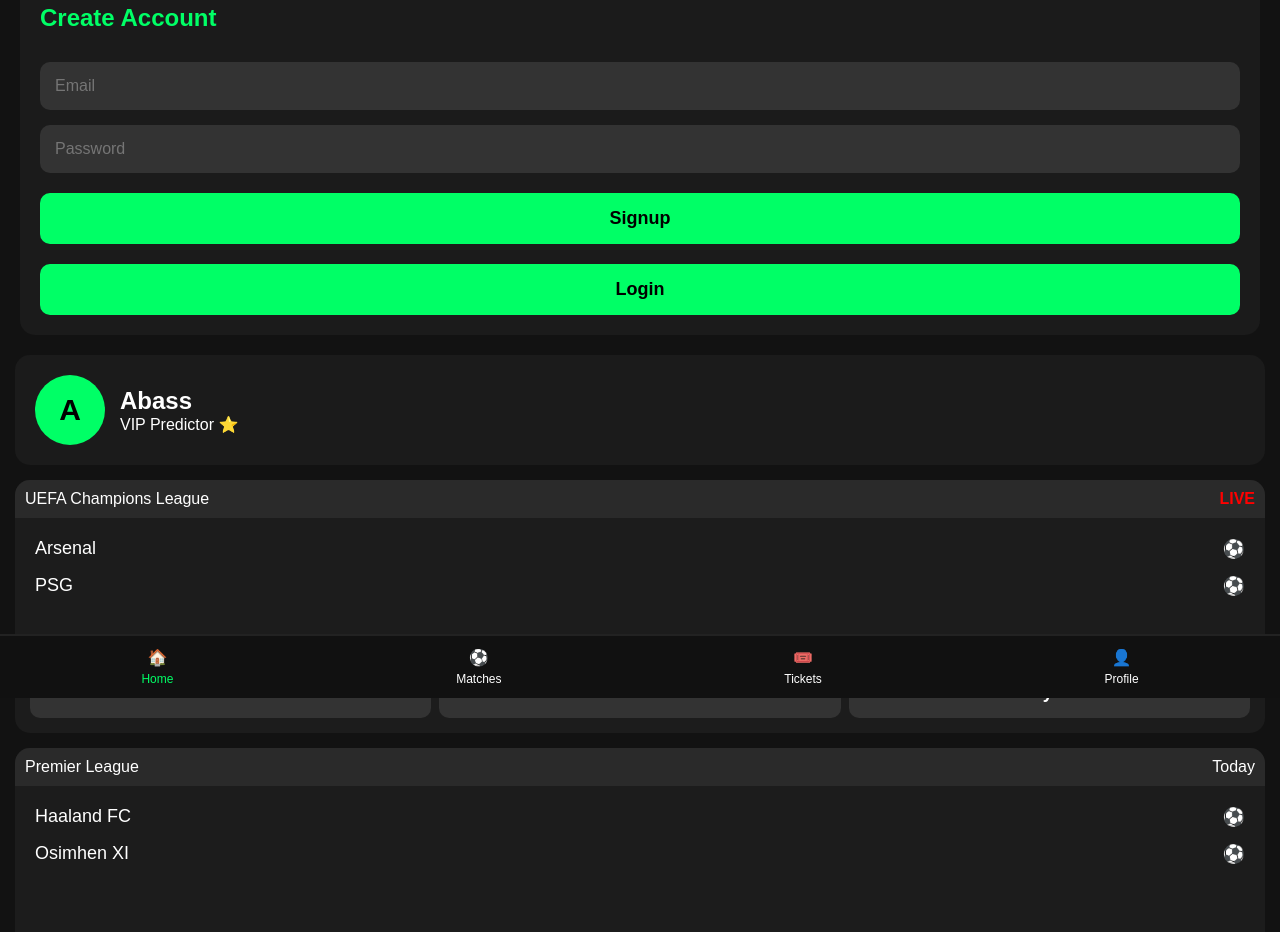
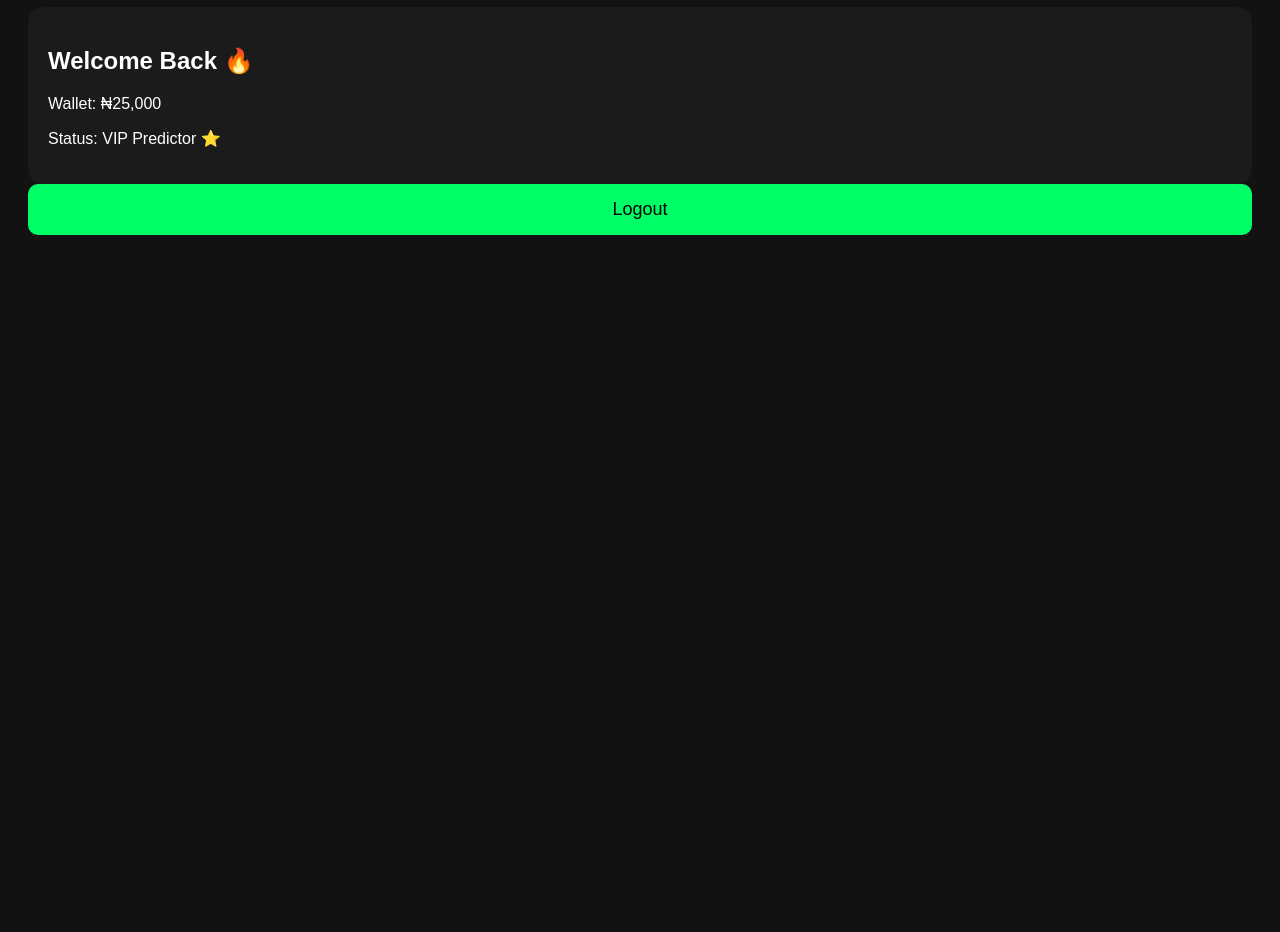
Before and after one commit to oyin8040/backend-app, a website: page public/index.html in a window 1280 px wide. Shown: the part 102-1034 px from the top of the page. After the commit the page ends 800 px from the top, so only its background shows below. Drawn offline with Linux system fonts and the light colour scheme.

Commit message:
Update index.html

```diff
--- a/public/index.html
+++ b/public/index.html
@@ -5,189 +5,32 @@
 <meta charset="UTF-8">
 <meta name="viewport" content="width=device-width, initial-scale=1.0">
 
-<title>ArenaBet</title>
+<title>Dashboard</title>
 
 <style>
-
-*{
-    margin:0;
-    padding:0;
-    box-sizing:border-box;
-}
 
 body{
     background:#121212;
     color:white;
     font-family:Arial;
-    padding-bottom:90px;
+    padding:20px;
 }
 
-/* HEADER */
-
-.header{
-    background:#111;
-    padding:15px;
-    display:flex;
-    justify-content:space-between;
-    align-items:center;
-    border-bottom:2px solid #222;
-}
-
-.logo{
-    color:#00ff66;
-    font-size:28px;
-    font-weight:bold;
-}
-
-.wallet{
-    background:#00ff66;
-    color:black;
-    padding:8px 15px;
-    border-radius:20px;
-    font-weight:bold;
-}
-
-/* AUTH */
-
-.auth-box{
+.card{
     background:#1b1b1b;
-    margin:20px;
     padding:20px;
     border-radius:15px;
-}
-
-.auth-box h2{
-    margin-bottom:15px;
-    color:#00ff66;
-}
-
-input{
-    width:100%;
-    padding:15px;
-    margin-top:15px;
-    border:none;
-    border-radius:10px;
-    background:#333;
-    color:white;
-    font-size:16px;
+    margin-top:20px;
 }
 
 button{
+    padding:15px;
     width:100%;
-    padding:15px;
-    margin-top:20px;
     border:none;
     border-radius:10px;
     background:#00ff66;
     color:black;
     font-size:18px;
-    font-weight:bold;
-}
-
-/* MATCHES */
-
-.match{
-    background:#1c1c1c;
-    margin:15px;
-    border-radius:15px;
-    overflow:hidden;
-}
-
-.match-header{
-    background:#2a2a2a;
-    padding:10px;
-    display:flex;
-    justify-content:space-between;
-}
-
-.live{
-    color:red;
-    font-weight:bold;
-}
-
-.teams{
-    padding:20px;
-}
-
-.team-row{
-    display:flex;
-    justify-content:space-between;
-    margin-bottom:15px;
-    font-size:18px;
-}
-
-.odds{
-    display:flex;
-    gap:8px;
-    padding:15px;
-}
-
-.odd-btn{
-    flex:1;
-    background:#333;
-    border:none;
-    color:white;
-    padding:15px;
-    border-radius:10px;
-}
-
-.odd-btn:hover{
-    background:#00aa44;
-}
-
-/* PROFILE */
-
-.profile{
-    background:#1b1b1b;
-    margin:15px;
-    padding:20px;
-    border-radius:15px;
-}
-
-.profile-top{
-    display:flex;
-    align-items:center;
-    gap:15px;
-}
-
-.avatar{
-    width:70px;
-    height:70px;
-    border-radius:50%;
-    background:#00ff66;
-    color:black;
-    display:flex;
-    justify-content:center;
-    align-items:center;
-    font-size:30px;
-    font-weight:bold;
-}
-
-/* NAVIGATION */
-
-.bottom-nav{
-    position:fixed;
-    bottom:0;
-    width:100%;
-    background:#111;
-    display:flex;
-    justify-content:space-around;
-    padding:12px 0;
-    border-top:2px solid #222;
-}
-
-.nav-item{
-    text-align:center;
-    color:white;
-}
-
-.nav-item p{
-    font-size:12px;
-    margin-top:5px;
-}
-
-.active{
-    color:#00ff66;
 }
 
 </style>
@@ -196,254 +39,37 @@
 
 <body>
 
-<!-- HEADER -->
+<h1>⚽ ArenaBet Dashboard</h1>
 
-<div class="header">
+<div class="card">
 
-<div class="logo">
-ArenaBet
-</div>
+<h2>Welcome Back 🔥</h2>
 
-<div class="wallet">
-₦25,000
-</div>
+<p id="userEmail"></p>
+
+<p>Wallet: ₦25,000</p>
+
+<p>Status: VIP Predictor ⭐</p>
 
 </div>
 
-<!-- SIGNUP -->
-
-<div class="auth-box">
-
-<h2>Create Account</h2>
-
-<input type="email" id="email" placeholder="Email">
-
-<input type="password" id="password" placeholder="Password">
-
-<button onclick="signup()">
-Signup
+<button onclick="logout()">
+Logout
 </button>
-
-<button onclick="login()">
-Login
-</button>
-
-</div>
-
-<!-- PROFILE -->
-
-<div class="profile">
-
-<div class="profile-top">
-
-<div class="avatar">
-A
-</div>
-
-<div>
-<h2>Abass</h2>
-<p>VIP Predictor ⭐</p>
-</div>
-
-</div>
-
-</div>
-
-<!-- MATCHES -->
-
-<div class="match">
-
-<div class="match-header">
-
-<span>UEFA Champions League</span>
-
-<span class="live">
-LIVE
-</span>
-
-</div>
-
-<div class="teams">
-
-<div class="team-row">
-<span>Arsenal</span>
-<span>⚽</span>
-</div>
-
-<div class="team-row">
-<span>PSG</span>
-<span>⚽</span>
-</div>
-
-</div>
-
-<div class="odds">
-
-<button class="odd-btn">
-Home 2.10
-</button>
-
-<button class="odd-btn">
-Draw 3.50
-</button>
-
-<button class="odd-btn">
-Away 2.80
-</button>
-
-</div>
-
-</div>
-
-<div class="match">
-
-<div class="match-header">
-
-<span>Premier League</span>
-
-<span>
-Today
-</span>
-
-</div>
-
-<div class="teams">
-
-<div class="team-row">
-<span>Haaland FC</span>
-<span>⚽</span>
-</div>
-
-<div class="team-row">
-<span>Osimhen XI</span>
-<span>⚽</span>
-</div>
-
-</div>
-
-<div class="odds">
-
-<button class="odd-btn">
-Home 1.90
-</button>
-
-<button class="odd-btn">
-Draw 3.00
-</button>
-
-<button class="odd-btn">
-Away 2.50
-</button>
-
-</div>
-
-</div>
-
-<!-- NAVIGATION -->
-
-<div class="bottom-nav">
-
-<div class="nav-item active">
-🏠
-<p>Home</p>
-</div>
-
-<div class="nav-item">
-⚽
-<p>Matches</p>
-</div>
-
-<div class="nav-item">
-🎟️
-<p>Tickets</p>
-</div>
-
-<div class="nav-item">
-👤
-<p>Profile</p>
-</div>
-
-</div>
-
-<!-- FIREBASE -->
-
-<script src="https://www.gstatic.com/firebasejs/10.12.2/firebase-app-compat.js"></script>
-
-<script src="https://www.gstatic.com/firebasejs/10.12.2/firebase-auth-compat.js"></script>
 
 <script>
 
-const firebaseConfig = {
+const email = localStorage.getItem("userEmail");
 
-  apiKey: "AIzaSyDsdGQL-FYLsQdQipQPa8M0BCb0SHg4UTY",
+document.getElementById("userEmail").innerText = email;
 
-  authDomain: "gen-lang-client-0173296700.firebaseapp.com",
+/* LOGOUT */
 
-  projectId: "gen-lang-client-0173296700",
+function logout(){
 
-  storageBucket: "gen-lang-client-0173296700.firebasestorage.app",
+    localStorage.clear();
 
-  messagingSenderId: "109891504599",
-
-  appId: "1:109891504599:web:39c7f92da4c6e937436392",
-
-  measurementId: "G-ZXYWVV4VQF"
-
-};
-
-firebase.initializeApp(firebaseConfig);
-
-const auth = firebase.auth();
-
-/* SIGNUP */
-
-function signup(){
-
-    const email = document.getElementById("email").value;
-
-    const password = document.getElementById("password").value;
-
-    auth.createUserWithEmailAndPassword(email,password)
-
-    .then((userCredential)=>{
-
-        alert("Account Created Successfully 🔥");
-
-        console.log(userCredential.user);
-
-    })
-
-    .catch((error)=>{
-
-        alert(error.message);
-
-    });
-
-}
-
-/* LOGIN */
-
-function login(){
-
-    const email = document.getElementById("email").value;
-
-    const password = document.getElementById("password").value;
-
-    auth.signInWithEmailAndPassword(email,password)
-
-    .then((userCredential)=>{
-
-        alert("Login Successful ✅");
-
-        console.log(userCredential.user);
-
-    })
-
-    .catch((error)=>{
-
-        alert(error.message);
-
-    });
+    window.location.href = "index.html";
 
 }
 
```
